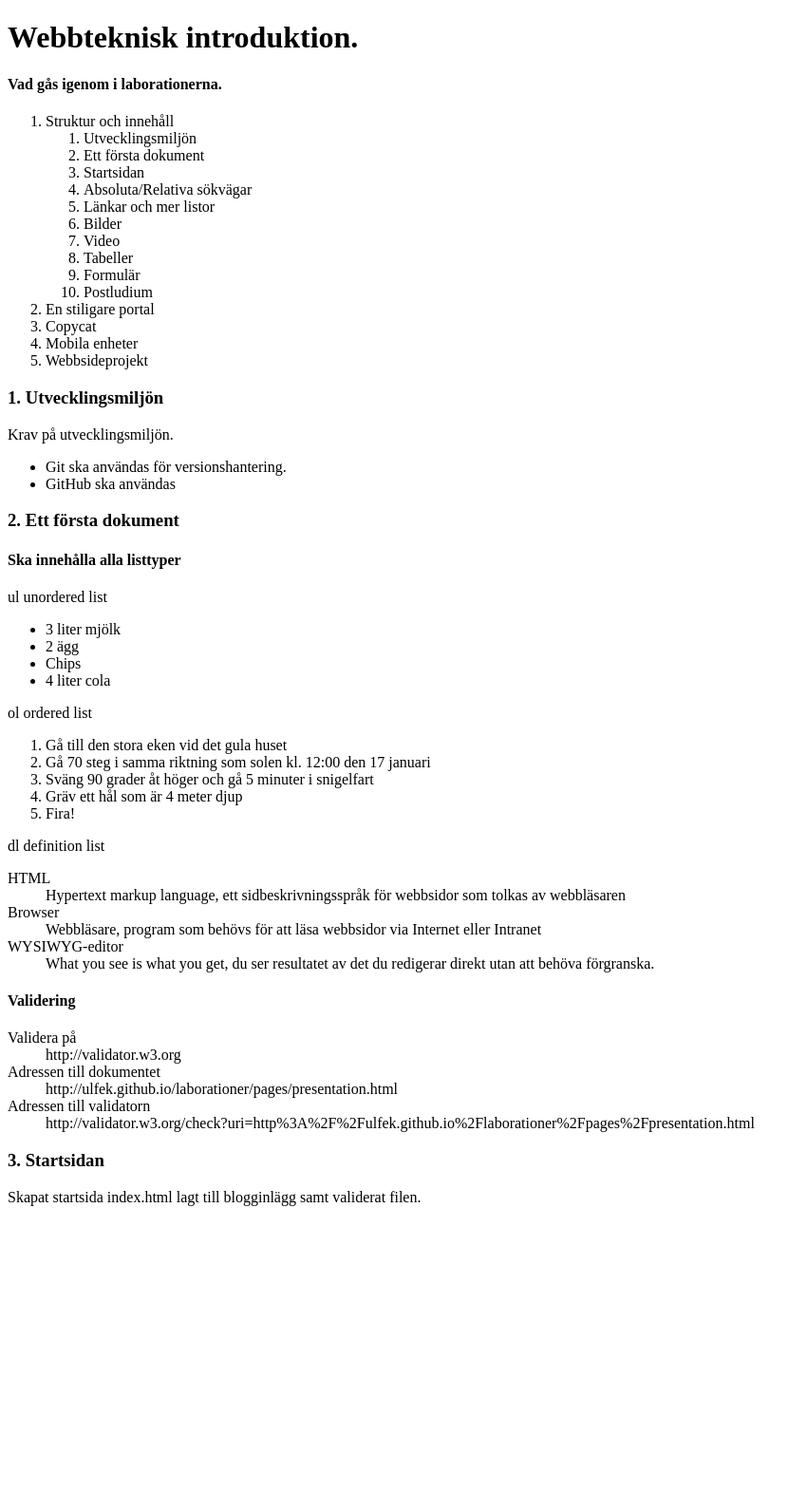
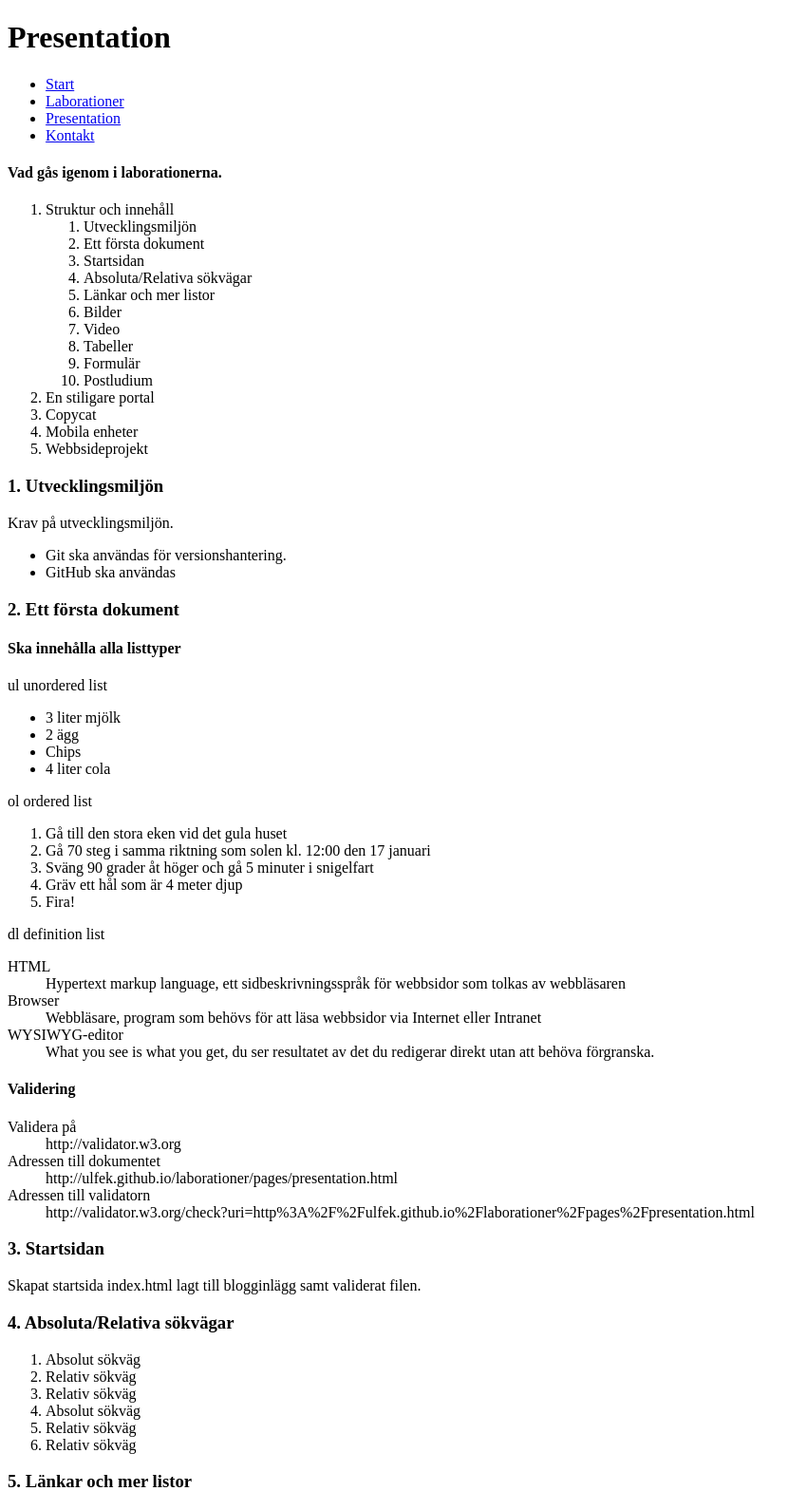
Before and after one commit to ulfek/laborationer, a plain HTML site: page pages/presentation.html in a window 1280 px wide. Shown: the whole page at 95% size, without its empty margins (0-850 px from the left). Before the commit the page ends 1278 px from the top, so only its background shows below. Drawn offline with Linux system fonts and the light colour scheme.

Commit message:
Lagt till kontakt och laborationssidor

```diff
--- a/pages/presentation.html
+++ b/pages/presentation.html
@@ -5,7 +5,15 @@
     <title>Presentation</title>
     <body>
         <!-- Test av kommentar -->
-        <h1>Webbteknisk introduktion.</h1>
+        <h1>Presentation</h1>
+        <p>
+        <ul>
+            <li><a href="../index.html">Start</a></li>
+            <li><a href="laborationer.html">Laborationer</a></li>
+            <li><a href="#">Presentation</a></li>
+            <li><a href="kontakt.html">Kontakt</a></li>
+        </ul>
+        </p>
         <h4>Vad gås igenom i laborationerna.</h4>
         <ol>
             <li>Struktur och innehåll
@@ -68,6 +76,18 @@
             <dt>Adressen till validatorn</dt><dd>http://validator.w3.org/check?uri=http%3A%2F%2Fulfek.github.io%2Flaborationer%2Fpages%2Fpresentation.html</dd>
         </dl>
         <h3>3. Startsidan</h3>Skapat startsida index.html lagt till blogginlägg samt validerat filen.
+        <h3>4. Absoluta/Relativa sökvägar</h3>
+        <ol>
+            <li>Absolut sökväg</li>
+            <li>Relativ sökväg</li>
+            <li>Relativ sökväg</li>
+            <li>Absolut sökväg</li>
+            <li>Relativ sökväg</li>
+            <li>Relativ sökväg</li>
+        </ol>
+        <h3>5. Länkar och mer listor</h3>
+
+
 </body>
 
 </html>
```
Also changed, not shown: index.html (+9 -0 lines), pages/kontakt.html (added, +18 -0 lines), pages/laborationer.html (added, +17 -0 lines), .c9/metadata/preview-/index.html (deleted), .c9/metadata/preview-/pages/laborationer.html (added), .c9/metadata/workspace/index.html, .c9/metadata/workspace/pages/kontakt.html (added), .c9/metadata/workspace/pages/laborationer.html (added), .c9/metadata/workspace/pages/presentation.html, 1 other file.
